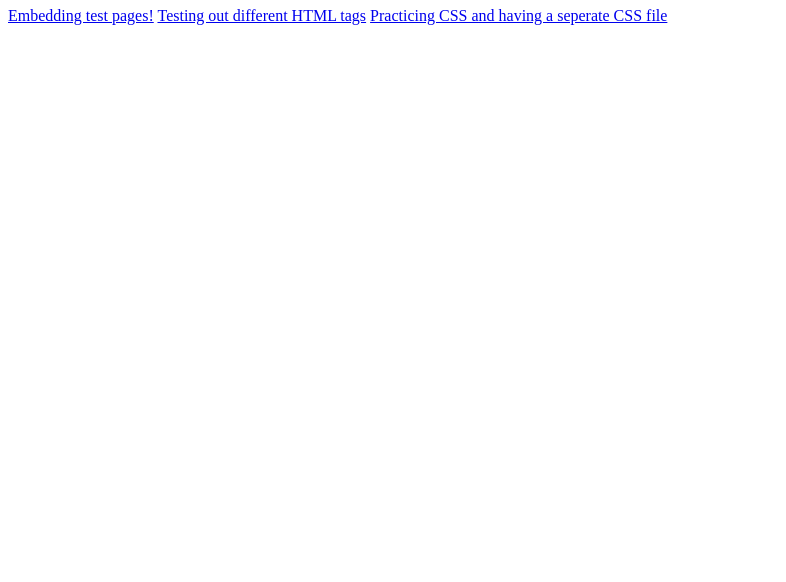
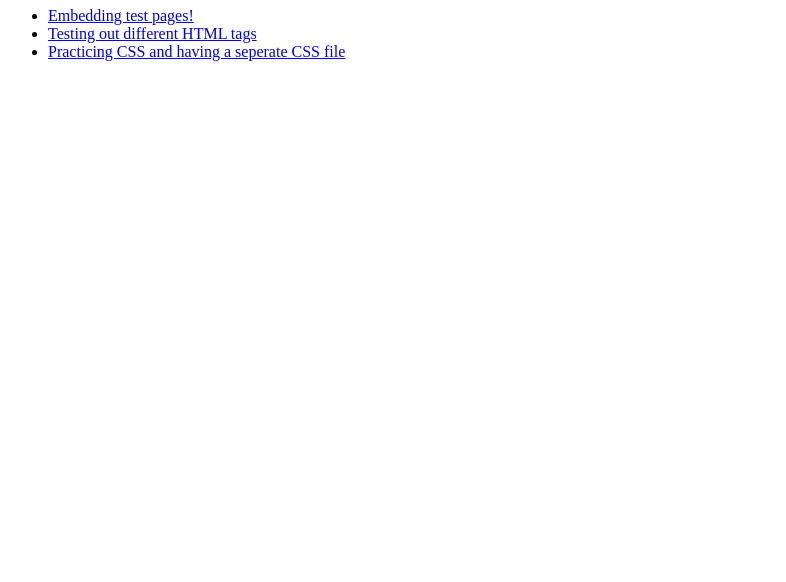
Before and after one commit to tylerk42-1779364/tylerk42-1779364.github.io, a plain HTML site: page index.html in a window 1280 px wide. Shown: the part 218-800 px from the top of the page, without its empty margins (0-786 px from the left). Drawn offline with Linux system fonts and the light colour scheme.

Commit message:
Fixed URL list format

```diff
--- a/index.html
+++ b/index.html
@@ -8,8 +8,10 @@
 		<h2>I am Tyler King, from Wapato Washington! I am currently taking:</h2>
 		<p> INFO 101, INFO 180, FIG, Research Exposed </p>
 		<h1>Here are some links to the other pages of my website!</h1>
-		<a href="https://tylerk42-1779364.github.io/embeddingOriginalWork.html">Embedding test pages!</a>
-		<a href="https://tylerk42-1779364.github.io/tags.html">Testing out different HTML tags</a>
-		<a href="https://tylerk42-1779364.github.io/someCss.html">Practicing CSS and having a seperate CSS file</a>
+		<!-- Temporary list of all my Info 101 pages, consider migrating list to other webpage-->
+		<ul>
+			<li><a href="https://tylerk42-1779364.github.io/embeddingOriginalWork.html">Embedding test pages!</a></li>
+			<li><a href="https://tylerk42-1779364.github.io/tags.html">Testing out different HTML tags</a></li>
+			<li><a href="https://tylerk42-1779364.github.io/someCss.html">Practicing CSS and having a seperate CSS file</a></li>
 	<body>
 </html>
```
